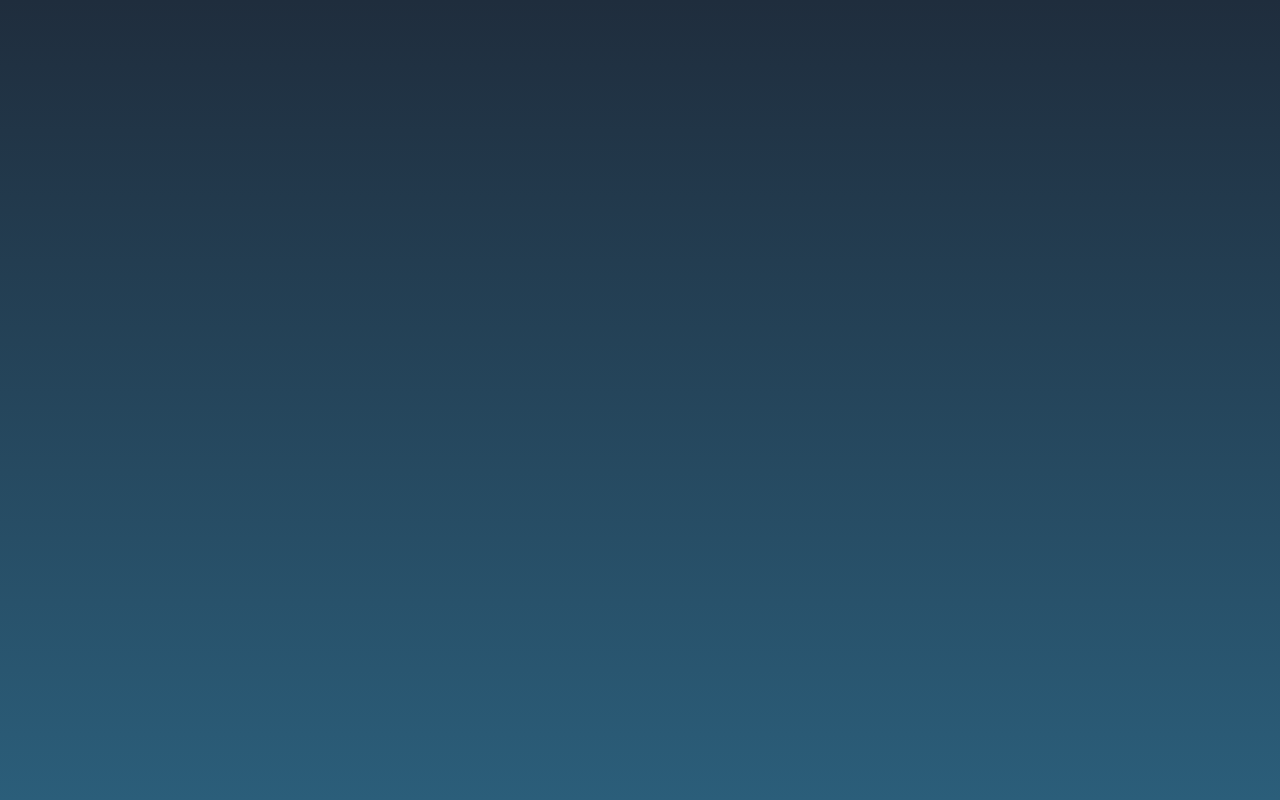
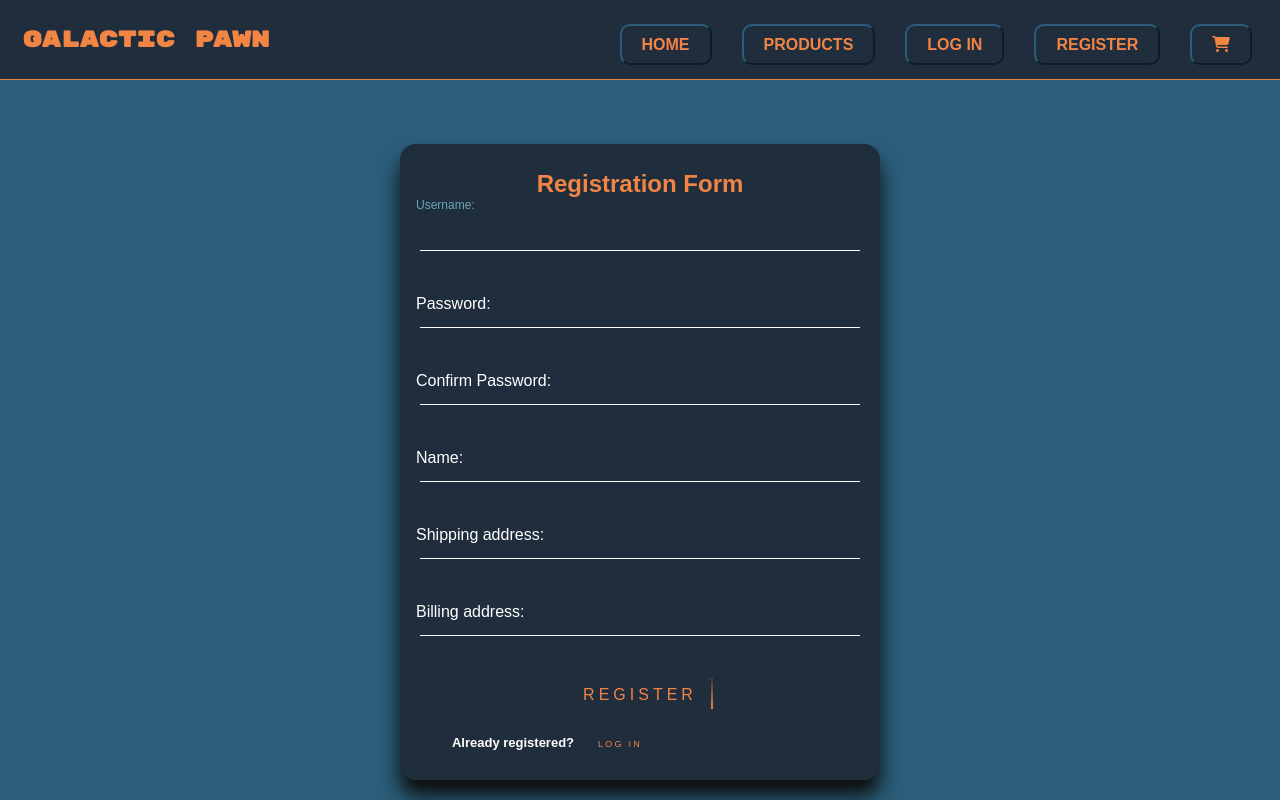
Before and after one commit to timDeHof/PawnShop-Galaxyv2.0, a React (Create React App) app: page /register in a window 1280 px wide. Built offline with nearby package versions, Linux system fonts and the light colour scheme; no server answers.

Commit message:
fix: return in cart provider (#31)

```diff
--- a/src/components/CartProvider.jsx
+++ b/src/components/CartProvider.jsx
@@ -22,11 +22,11 @@
 
   const cartContextValue = useMemo(() => ({ cart, setCart }), [cart, setCart]);
 
-  return cart ? (
+  return (
     <CartContext.Provider value={cartContextValue}>
       {children}
     </CartContext.Provider>
-  ) : null;
+  );
 }
 
 export default CartProvider;
--- a/src/components/Register.jsx
+++ b/src/components/Register.jsx
@@ -1,6 +1,3 @@
-/* eslint-disable jsx-a11y/label-has-associated-control */
-/* eslint-disable react/button-has-type */
-/* eslint-disable react/jsx-no-useless-fragment */
 import React, { useState, useRef, useEffect } from "react";
 import {
   faCheck,
@@ -73,14 +70,13 @@
   useEffect(() => {
     setErrMsg("");
   }, [username, password, matchPwd]);
-
-  return (
-    <>
-      {success ? (
+  const isFormDisabled = !(validUserName && !validPwd && validMatch);
+  return success ? (
     <section className={styles.register_box}>
       <h1>Success!</h1>
       <p className={styles.buttonContainer}>
         <button
+          type="button"
           className={styles.submit}
           onClick={() => navigate("/products")}
         >
@@ -179,9 +175,7 @@
             }
           >
             <FontAwesomeIcon icon={faInfoCircle} />
-                6 to 24 characters.
-                <br />
-                Must begin with a letter.
+            6 to 24 characters. Must begin with a letter.
             <br />
             Letters, numbers, underscores, hyphens allowed.
           </p>
@@ -205,9 +199,7 @@
               <FontAwesomeIcon icon={faCheck} />
             </span>
             <span
-                  className={
-                    validPwd || !password ? styles.hide : styles.invalid
-                  }
+              className={validPwd || !password ? styles.hide : styles.invalid}
             >
               <FontAwesomeIcon icon={faTimes} />
             </span>
@@ -221,17 +213,12 @@
             <FontAwesomeIcon icon={faInfoCircle} />
             8 to 24 characters.
             <br />
-                Must include uppercase and lowercase letters, a number and a
-                special character.
+            Must include uppercase and lowercase letters, a number and a special
+            character.
             <br />
             Letters, numbers, underscores, hyphens allowed.
             <br />
             Allowed special characters: !,@,#,$,%
-                {/* <span aria-label="exclamation mark">!</span>{" "}
-                <span aria-label="at symbol">@</span>{" "}
-                <span aria-label="hashtag">#</span>{" "}
-                <span aria-label="dollar sign">$</span>{" "}
-                <span aria-label="percent">%</span> */}
           </p>
         </div>
         <div className={styles.user_box}>
@@ -248,9 +235,7 @@
           <p
             id="confirmnote"
             className={
-                  matchFocus && !validMatch
-                    ? styles.instructions
-                    : styles.offscreen
+              matchFocus && !validMatch ? styles.instructions : styles.offscreen
             }
           >
             <FontAwesomeIcon icon={faInfoCircle} />
@@ -260,16 +245,12 @@
           <label htmlFor="confirm_pwd">
             Confirm Password:
             <span
-                  className={
-                    validMatch && matchPwd ? styles.valid : styles.hide
-                  }
+              className={validMatch && matchPwd ? styles.valid : styles.hide}
             >
               <FontAwesomeIcon icon={faCheck} />
             </span>
             <span
-                  className={
-                    validMatch || !matchPwd ? styles.hide : styles.invalid
-                  }
+              className={validMatch || !matchPwd ? styles.hide : styles.invalid}
             >
               <FontAwesomeIcon icon={faTimes} />
             </span>
@@ -277,6 +258,7 @@
         </div>
         <div className={styles.user_box}>
           <input
+            id="name"
             value={name}
             type="text"
             onChange={(e) => {
@@ -284,10 +266,11 @@
             }}
             required
           />
-              <label>Name:</label>
+          <label htmlFor="name">Name:</label>
         </div>
         <div className={styles.user_box}>
           <input
+            id="shippingAddress"
             value={shippingAddress}
             type="text"
             onChange={(e) => {
@@ -295,10 +278,11 @@
             }}
             required
           />
-              <label>Shipping address:</label>
+          <label htmlFor="shippingAddress">Shipping address:</label>
         </div>
         <div className={styles.user_box}>
           <input
+            id="billingAddress"
             value={billingAddress}
             type="text"
             onChange={(e) => {
@@ -306,12 +290,13 @@
             }}
             required
           />
-              <label>Billing address:</label>
+          <label htmlFor="billingAddress">Billing address:</label>
         </div>
         <div className={styles.buttonContainer}>
           <button
+            type="button"
             className={styles.submit}
-                disabled={!!(!validUserName || !validPwd || !validMatch)}
+            disabled={isFormDisabled}
           >
             <span />
             <span />
@@ -326,6 +311,7 @@
         <br />
         <span className={styles.buttonContainer}>
           <button
+            type="button"
             className={styles.loginSubmit}
             onClick={() => navigate("/login")}
           >
@@ -334,8 +320,6 @@
         </span>
       </p>
     </section>
-      )}
-    </>
   );
 }
 
--- a/src/style/Register.module.css
+++ b/src/style/Register.module.css
@@ -4,13 +4,13 @@
   background: linear-gradient(var(--primary), var(--primary_alt));
 }
 .instructions {
-  font-size: 0.75em;
+  font-size: 1rem;
   border-radius: 0.5em;
   background: var(--secondary_alt);
   color: #fff;
-  padding: 0.25em;
+  padding: 0.25rem;
   position: relative;
-  bottom: -10px;
+  bottom: 32px;
 }
 .instructions > svg {
   margin-right: 00.25em;
```
Lines whose indentation alone changed are shown as unchanged.
